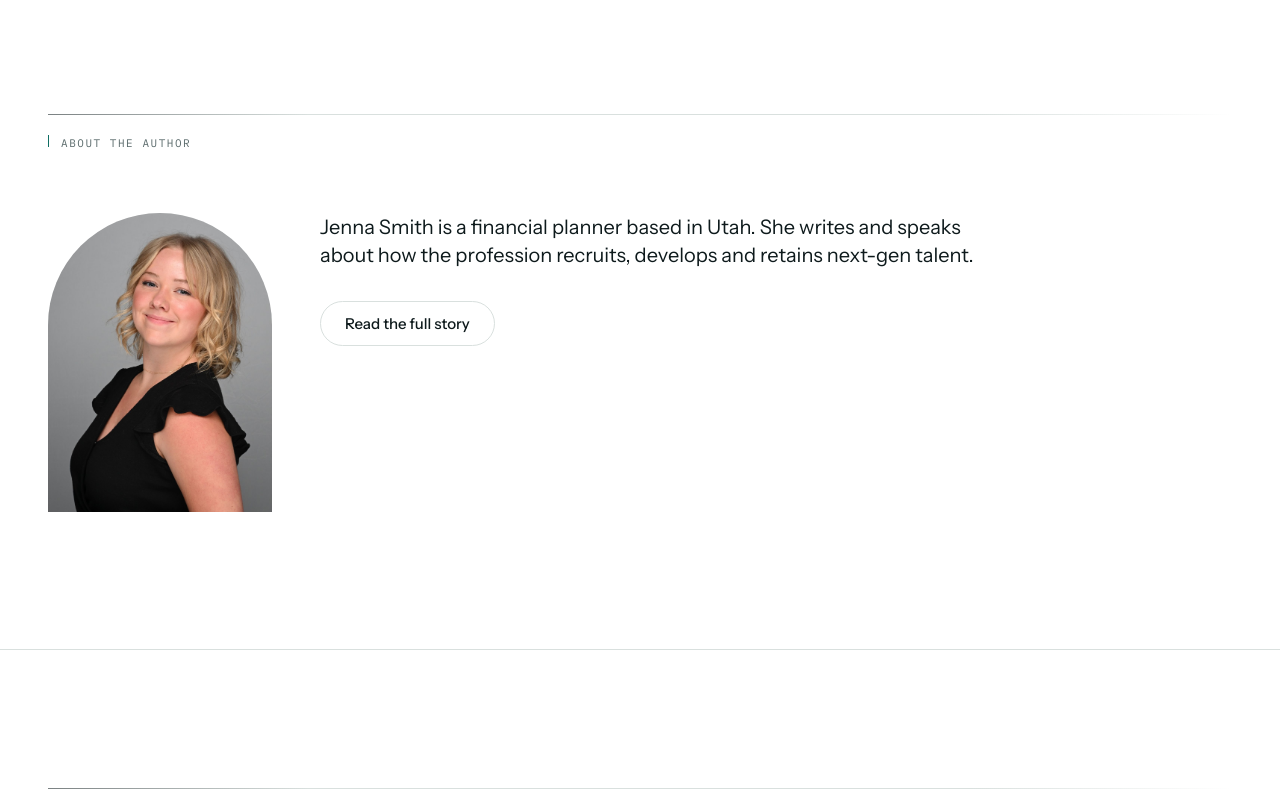
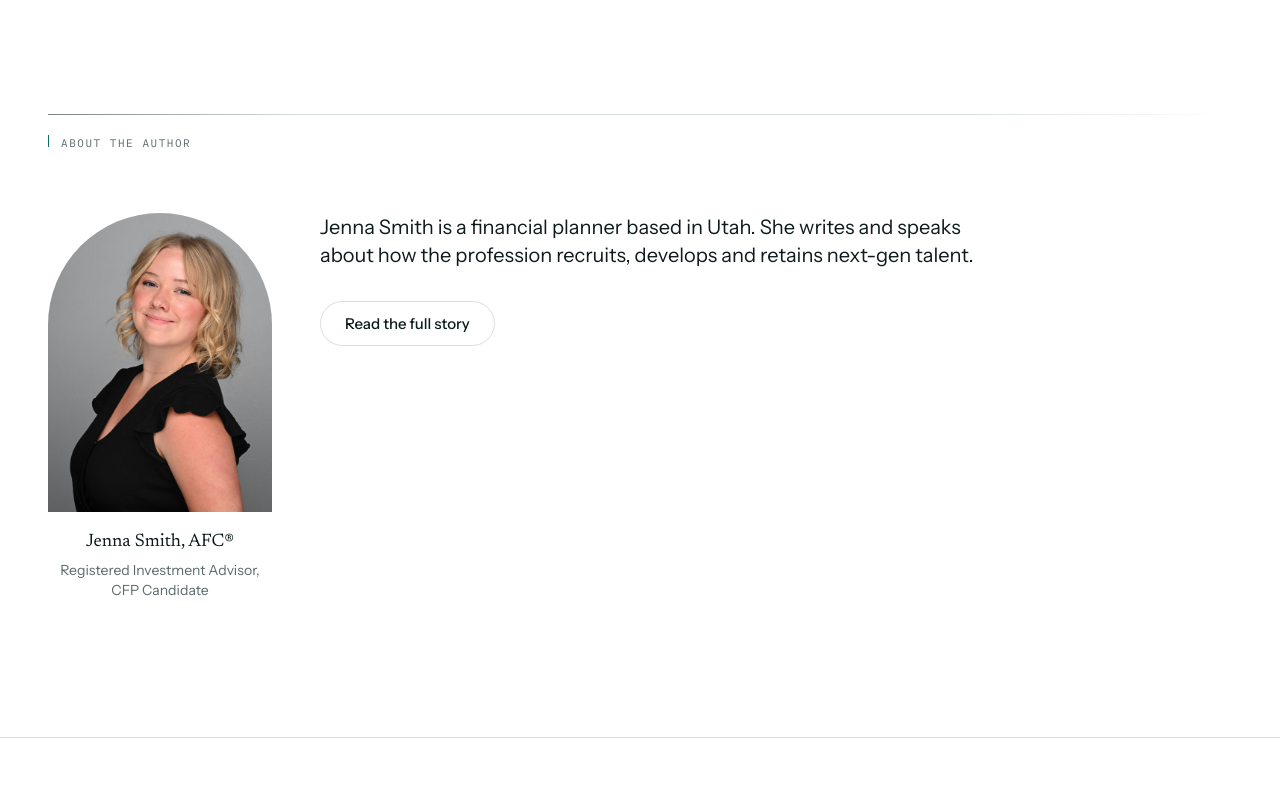
Before and after one commit to thefutureofplanning/The-Future-of-Planning, a Next.js app: page / in a window 1280 px wide. Shown: the part 610-1407 px from the top of the page. Built offline with nearby package versions, Linux system fonts and the light colour scheme; no server answers.

Commit message:
Add name and credentials under homepage author photo

```diff
--- a/src/components/home/AboutAuthor.tsx
+++ b/src/components/home/AboutAuthor.tsx
@@ -10,7 +10,8 @@ export function AboutAuthor() {
       <SectionHeading label="About the author" />
       <div className="grid items-start gap-10 sm:grid-cols-[auto_1fr] sm:gap-12">
         <Reveal>
-          <div className="relative mx-auto aspect-[3/4] w-48 overflow-hidden rounded-t-full bg-paper sm:w-56">
+          <div className="mx-auto w-48 sm:w-56">
+            <div className="relative aspect-[3/4] overflow-hidden rounded-t-full bg-paper">
               <Image
                 src="/images/jenna-headshot.jpg"
                 alt="Jenna Smith"
@@ -19,6 +20,11 @@ export function AboutAuthor() {
                 className="object-cover"
                 style={{ objectPosition: 'center 15%' }}
               />
+            </div>
+            <p className="mt-4 text-center font-display text-lg text-ink">Jenna Smith, AFC®</p>
+            <p className="mt-1 text-center font-sans text-sm text-graphite">
+              Registered Investment Advisor, CFP Candidate
+            </p>
           </div>
         </Reveal>
         <Reveal delay={100}>
```
Lines whose indentation alone changed are shown as unchanged.
